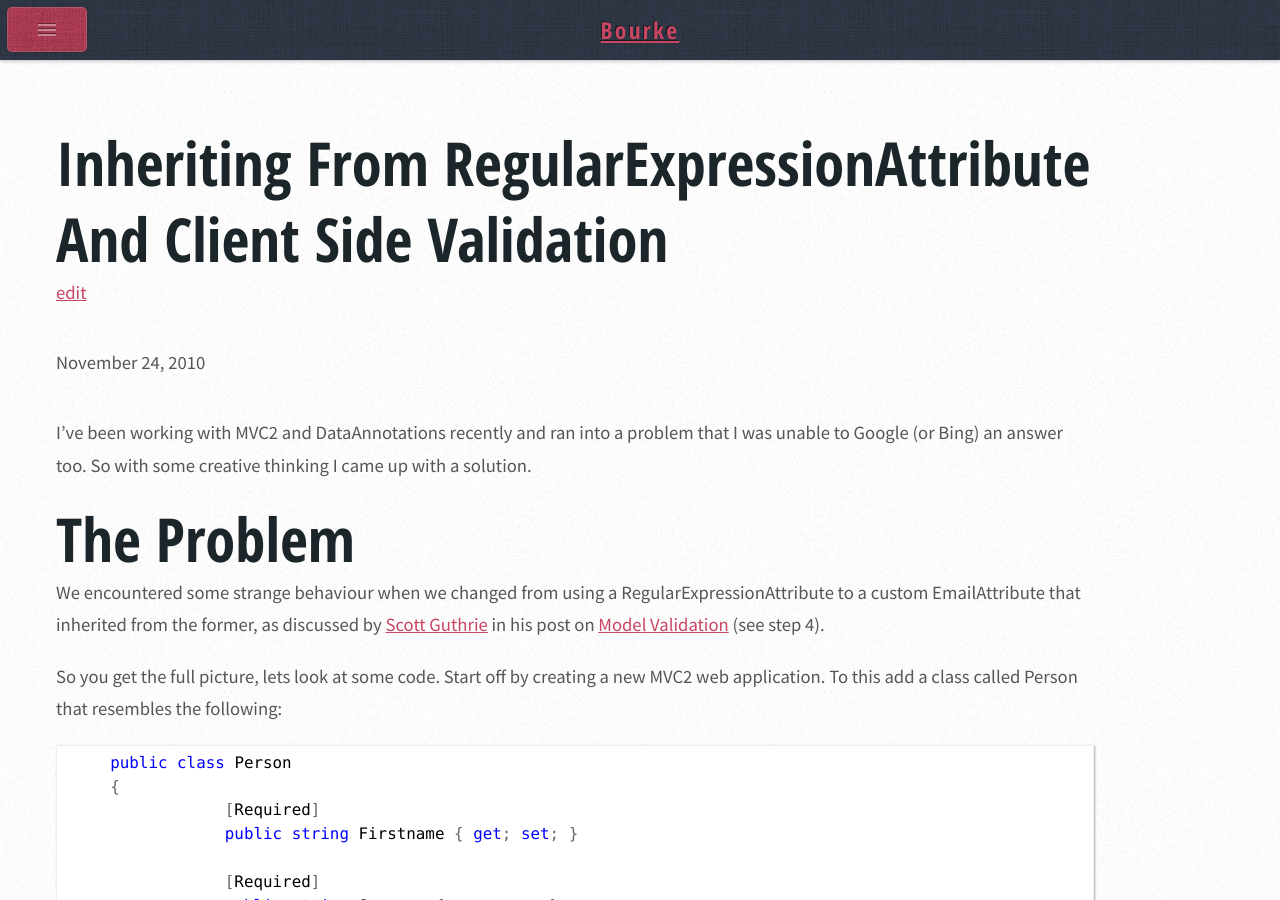
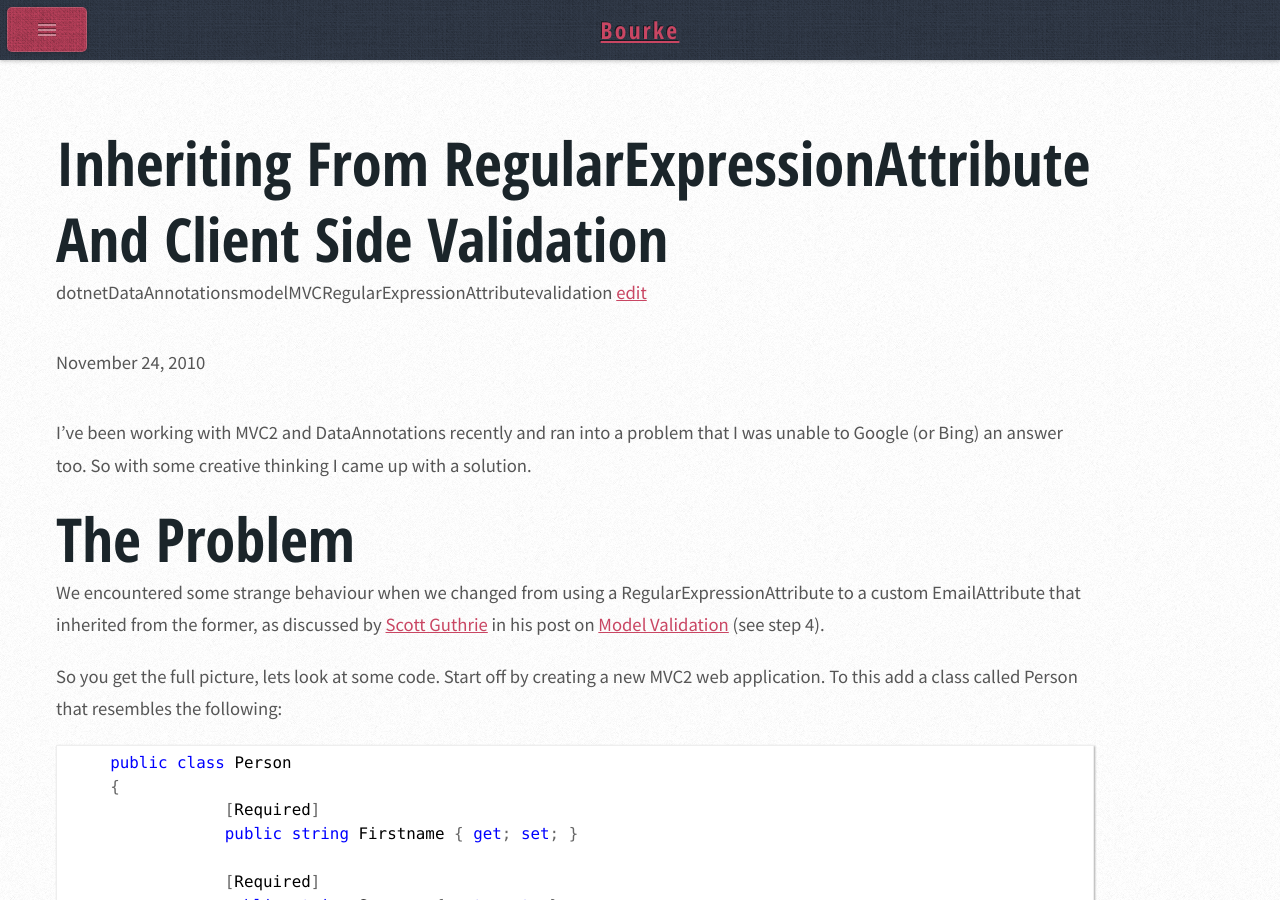
Before and after one commit to jfbourke/jfbourke.github.io, a Jekyll site: the page built from index.html, in a window 1280 px wide and 900 px high. Built offline with Jekyll 4.4.1, drawn with Linux system fonts in a browser that asks for light colours; Markdown is read by kramdown in place of the engine named in the settings; the list of posts is cut into pages by our own code; some of the changed text lies outside the part shown.

Commit message:
Update article.html
debugging categories

```diff
--- a/_includes/article.html
+++ b/_includes/article.html
@@ -9,7 +9,7 @@
 {% else %}
 	<h2 class="title" itemprop="name">{% if site.titlecase %}{{ page.title | titlecase }}{% else %}{{ page.title }}{% endif %}</h2>
 {% endif %}
-	<div>{{post.categories.length}}
+	<div>{{post.categories}}
 		{% if post.categories.length > 0 %}
 		<span class="tags">{% include post/categories.html %}</span>
 		{% endif %}
```
